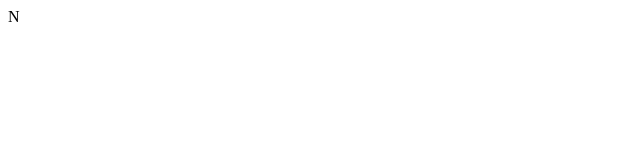
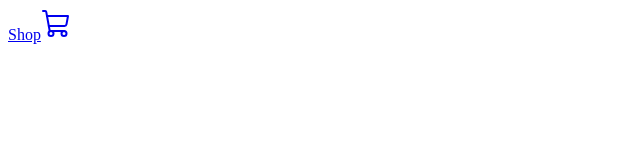
Before and after one commit to omar-zeineddine/context-ecommerce-cart, a React (Vite) app: page / in a window 1280 px wide. Shown: the top 160 px of the page, without its empty margins (0-640 px from the left). Built offline with nearby package versions, Linux system fonts and the light colour scheme.

Commit message:
feat - add navbar item

```diff
--- a/src/components/navbar.jsx
+++ b/src/components/navbar.jsx
@@ -1,5 +1,16 @@
 import React from "react";
+import { Link } from "react-router-dom";
+import { ShoppingCart } from "phosphor-react";
 
 export const Navbar = () => {
-  return <div>N</div>;
+  return (
+    <div className="navbar">
+      <div className="links">
+        <Link to="/">Shop</Link>
+        <Link to="/cart">
+          <ShoppingCart size={32} />
+        </Link>
+      </div>
+    </div>
+  );
 };
```
